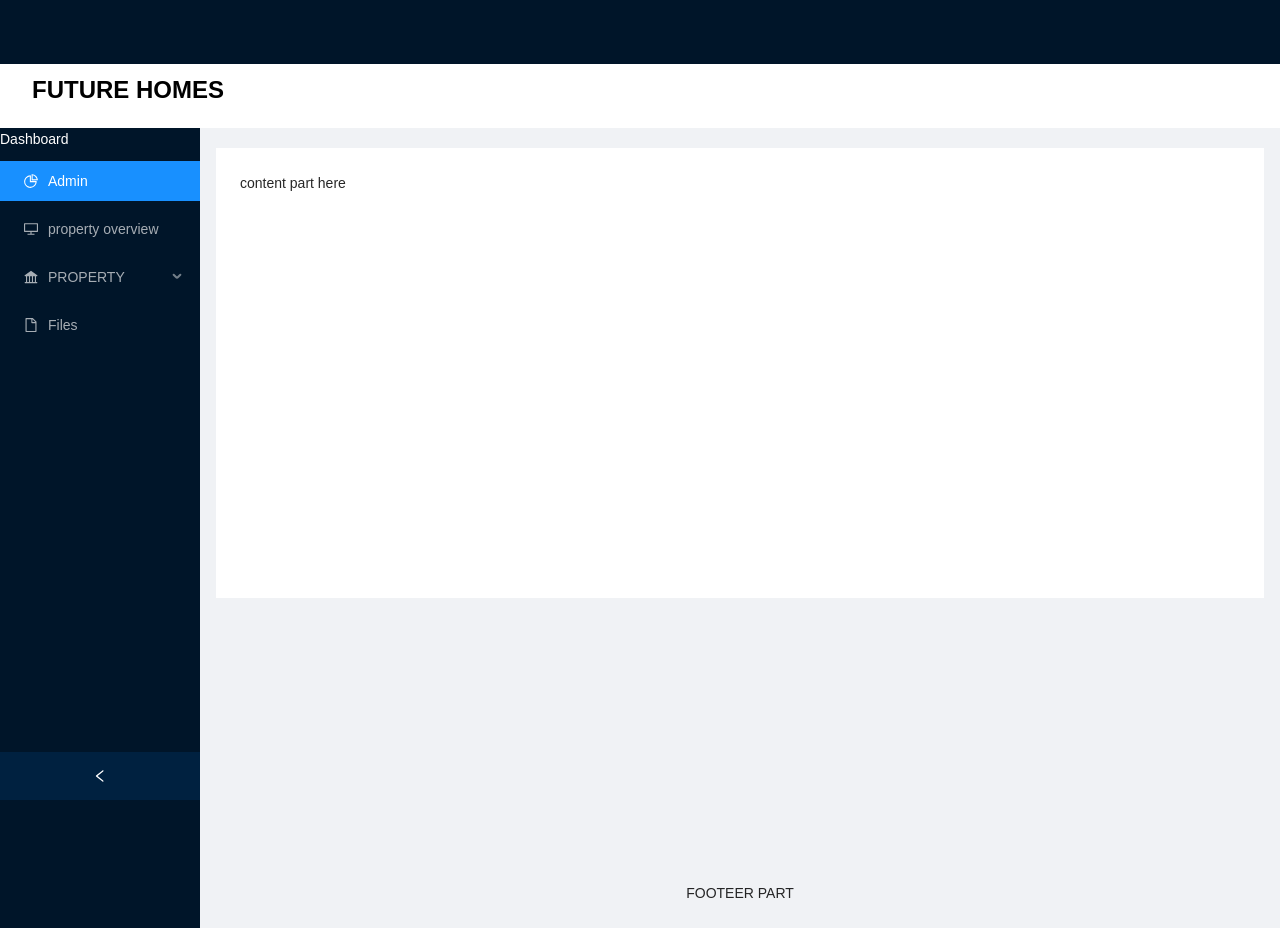
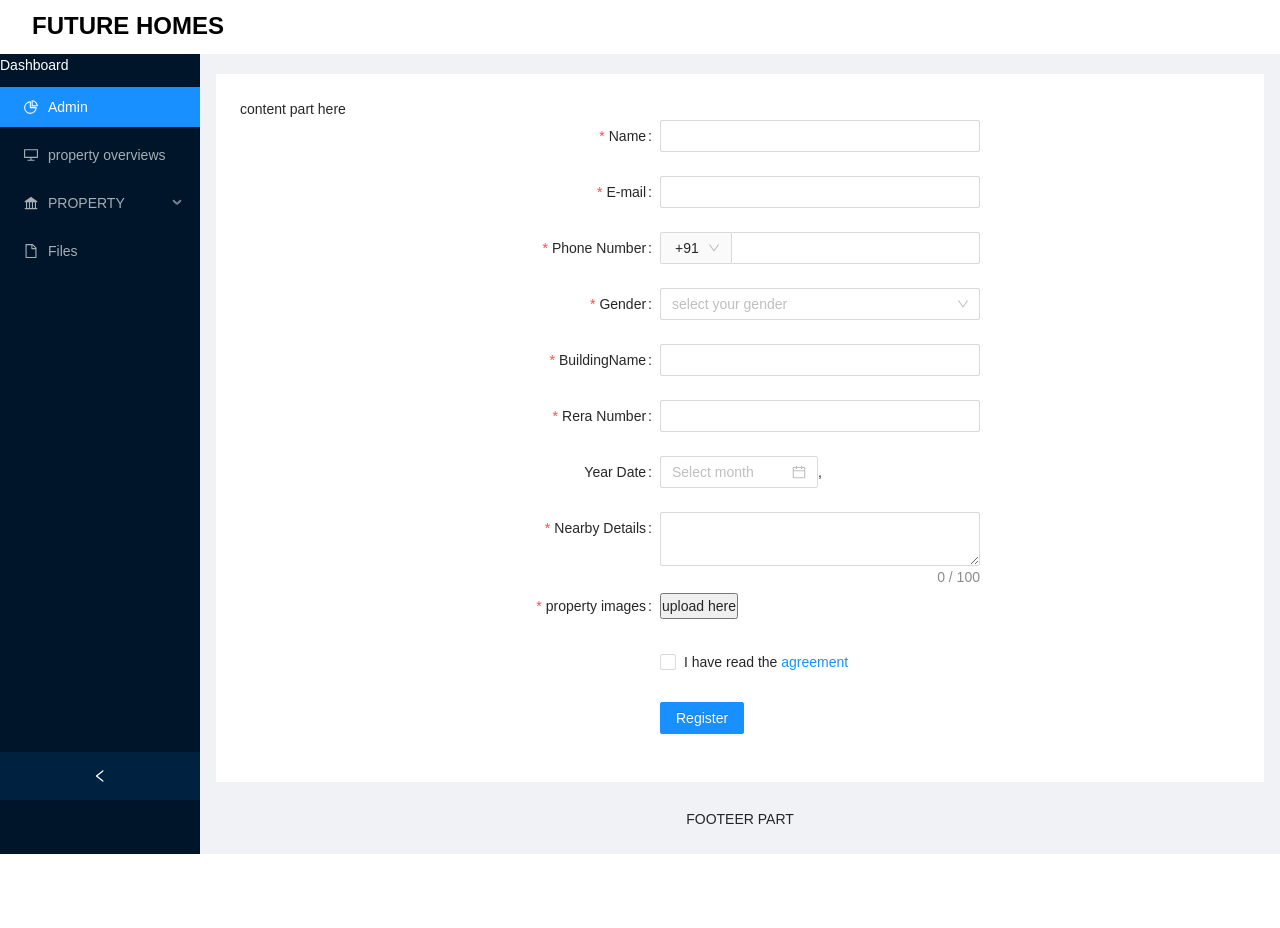
Before and after one commit to mohdsaif91/bfirstrealityCilent, a React (Create React App) app: page /adminHome in a window 1280 px wide. After the commit the page ends 854 px from the top, so only its background shows below. Built offline with nearby package versions, Linux system fonts and the light colour scheme.

Commit message:
adminregistration

```diff
--- a/src/AdminPages/AdminHome.js
+++ b/src/AdminPages/AdminHome.js
@@ -1,5 +1,6 @@
 import React, { useState } from "react";
 import "./AdminHome.scss";
+import AdminRegistration from "./AdminRegistration";
 import { Layout, Menu, Breadcrumb } from 'antd';
 import { Typography } from 'antd';
 import {
@@ -11,6 +12,7 @@ import {
   BankFilled,
 } from '@ant-design/icons';
 
+// formparthere
 
 
 const { Title } = Typography;
@@ -43,7 +45,7 @@ export default function AdminHome() {
               Admin
             </Menu.Item>
             <Menu.Item key="2" icon={<DesktopOutlined />}>
-              property overview
+              property overviews
             </Menu.Item>
 
             <SubMenu key="sub2" icon={<BankFilled />} title="PROPERTY">
@@ -61,6 +63,10 @@ export default function AdminHome() {
           <Content className="contentpart"  style={{ margin: '0 16px' }}>
             <div id="part" className="site-layout-background" style={{ padding: 24, minHeight: 450, marginTop:20 }}>
               content part here
+              <div className="formpart">
+              <AdminRegistration/>
+
+              </div>
             </div>
           </Content>
           <Footer id="fot" style={{ textAlign: 'center' }}>FOOTEER PART</Footer>
--- /dev/null
+++ b/src/AdminPages/AdminRegistration.js
@@ -0,0 +1,302 @@
+// import React from "react";
+import React, { useState } from 'react';
+import 'antd/dist/antd.css';
+import { DatePicker, Space, Upload } from 'antd';
+import {
+    Form,
+    Input,
+    InputNumber,
+    Cascader,
+    Select,
+    Row,
+    Col,
+    Checkbox,
+    Button,
+    AutoComplete,
+} from 'antd';
+
+
+const { Option } = Select;
+// const residences = [
+//     {
+//         value: 'zhejiang',
+//         label: 'Zhejiang',
+//         children: [
+//             {
+//                 value: 'hangzhou',
+//                 label: 'Hangzhou',
+//                 children: [
+//                     {
+//                         value: 'xihu',
+//                         label: 'West Lake',
+//                     },
+//                 ],
+//             },
+//         ],
+//     },
+//     {
+//         value: 'jiangsu',
+//         label: 'Jiangsu',
+//         children: [
+//             {
+//                 value: 'nanjing',
+//                 label: 'Nanjing',
+//                 children: [
+//                     {
+//                         value: 'zhonghuamen',
+//                         label: 'Zhong Hua Men',
+//                     },
+//                 ],
+//             },
+//         ],
+//     },
+// ];
+const formItemLayout = {
+    labelCol: {
+        xs: {
+            span: 24,
+        },
+        sm: {
+            span: 8,
+        },
+    },
+    wrapperCol: {
+        xs: {
+            span: 24,
+        },
+        sm: {
+            span: 16,
+        },
+    },
+};
+const tailFormItemLayout = {
+    wrapperCol: {
+        xs: {
+            span: 24,
+            offset: 0,
+        },
+        sm: {
+            span: 16,
+            offset: 8,
+        },
+    },
+};
+
+function onChange(date, dateString) {
+    console.log(date, dateString);
+}
+
+export default function AdminRegistration() {
+    const [form] = Form.useForm();
+
+    const onFinish = (values) => {
+        console.log('Received values of form: ', values);
+    };
+
+    const prefixSelector = (
+        <Form.Item name="prefix" noStyle>
+            <Select
+                style={{
+                    width: 70,
+                }}
+            >
+                <Option value="+91">+91</Option>
+            </Select>
+        </Form.Item>
+    );
+    // const suffixSelector = (
+    //     <Form.Item name="suffix" noStyle>
+    //         <Select
+    //             style={{
+    //                 width: 70,
+    //             }}
+    //         >
+    //             <Option value="USD">$</Option>
+    //             <Option value="CNY">¥</Option>
+    //         </Select>
+    //     </Form.Item>
+    // );
+    const [autoCompleteResult, setAutoCompleteResult] = useState([]);
+
+    // const onWebsiteChange = (value) => {
+    //     if (!value) {
+    //         setAutoCompleteResult([]);
+    //     } else {
+    //         setAutoCompleteResult(['.com', '.org', '.net'].map((domain) => `${value}${domain}`));
+    //     }
+    // };
+
+    // const websiteOptions = autoCompleteResult.map((website) => ({
+    //     label: website,
+    //     value: website,
+    // }));
+
+    return (
+        <div className="formpart" style={{ width: 480, margin: '0 auto' }}>
+            <Form
+                {...formItemLayout}
+                form={form}
+                name="register"
+                onFinish={onFinish}
+                initialValues={{
+                    // residence: ['zhejiang', 'hangzhou', 'xihu'],
+                    prefix: '+91',
+                }}
+                scrollToFirstError
+            >
+            {/* <p style={{ width: 480, margin: '0 auto' }}>Register your Details</p> */}
+                <Form.Item
+                    name={['user', 'name']}
+                    label="Name"
+                    rules={[
+                        {
+                            required: true,
+                        },
+                    ]}
+                >
+                    <Input />
+                </Form.Item>
+                <Form.Item
+                    name="email"
+                    label="E-mail"
+                    rules={[
+                        {
+                            type: 'email',
+                            message: 'The input is not valid E-mail!',
+                        },
+                        {
+                            required: true,
+                            message: 'Please input your E-mail!',
+                        },
+                    ]}
+                >
+                    <Input />
+                </Form.Item>
+
+                <Form.Item
+                    name="phone"
+                    label="Phone Number"
+                    rules={[
+                        {
+                            required: true,
+                            message: 'Please input your phone number!',
+                        },
+                    ]}
+                >
+                    <Input
+                        addonBefore={prefixSelector}
+                        style={{
+                            width: '100%',
+                        }}
+                    />
+                </Form.Item>
+
+                <Form.Item
+                    name="gender"
+                    label="Gender"
+                    rules={[
+                        {
+                            required: true,
+                            message: 'Please select gender!',
+                        },
+                    ]}
+                >
+                    <Select placeholder="select your gender">
+                        <Option value="male">Male</Option>
+                        <Option value="female">Female</Option>
+                        <Option value="other">Other</Option>
+                    </Select>
+                </Form.Item>
+
+                <Form.Item
+                    name="buildingname"
+                    label="BuildingName"
+                    rules={[
+                        {
+                            required: true,
+                            message: 'Please input building name',
+                        },
+                    ]}
+                >
+                    <Input />
+                </Form.Item>
+
+                <Form.Item
+                    name="Rera number"
+                    label="Rera Number"
+                    rules={[
+                        {
+                            required: true,
+                        },
+                    ]}
+                >
+                    <Input />
+                </Form.Item>
+
+
+                <Form.Item
+                    name="date"
+                    label="Year Date"
+                >
+                    <Space direction="vertical">
+                        <DatePicker onChange={onChange} picker="month" />
+                    </Space>,
+                </Form.Item>
+
+                <Form.Item
+                    name="intro"
+                    label="Nearby Details"
+                    rules={[
+                        {
+                            required: true,
+                            message: 'Please input detail',
+                        },
+                    ]}
+                >
+                    <Input.TextArea showCount maxLength={100} />
+                </Form.Item>
+
+
+                <Form.Item
+                    name="propertyimage"
+                    label="property images"
+                    rules={[
+                        {
+                            required: true,
+                            message: 'Please upload property images!',
+                        },
+                    ]}>
+                    <Upload
+                        multiple
+                        listType='picture'
+                        action={"http://localhost:300/"}
+                        showUploadList={{ showRemoveIcon: true }}
+                    >
+                        <button>upload here</button>
+                    </Upload>
+                </Form.Item>
+
+                <Form.Item
+                    name="agreement"
+                    valuePropName="checked"
+                    rules={[
+                        {
+                            validator: (_, value) =>
+                                value ? Promise.resolve() : Promise.reject(new Error('Should accept agreement')),
+                        },
+                    ]}
+                    {...tailFormItemLayout}
+                >
+                    <Checkbox>
+                        I have read the <a href="">agreement</a>
+                    </Checkbox>
+                </Form.Item>
+                <Form.Item {...tailFormItemLayout}>
+                    <Button type="primary" htmlType="submit">
+                        Register
+                    </Button>
+                </Form.Item>
+            </Form>
+        </div>
+    );
+}
```
